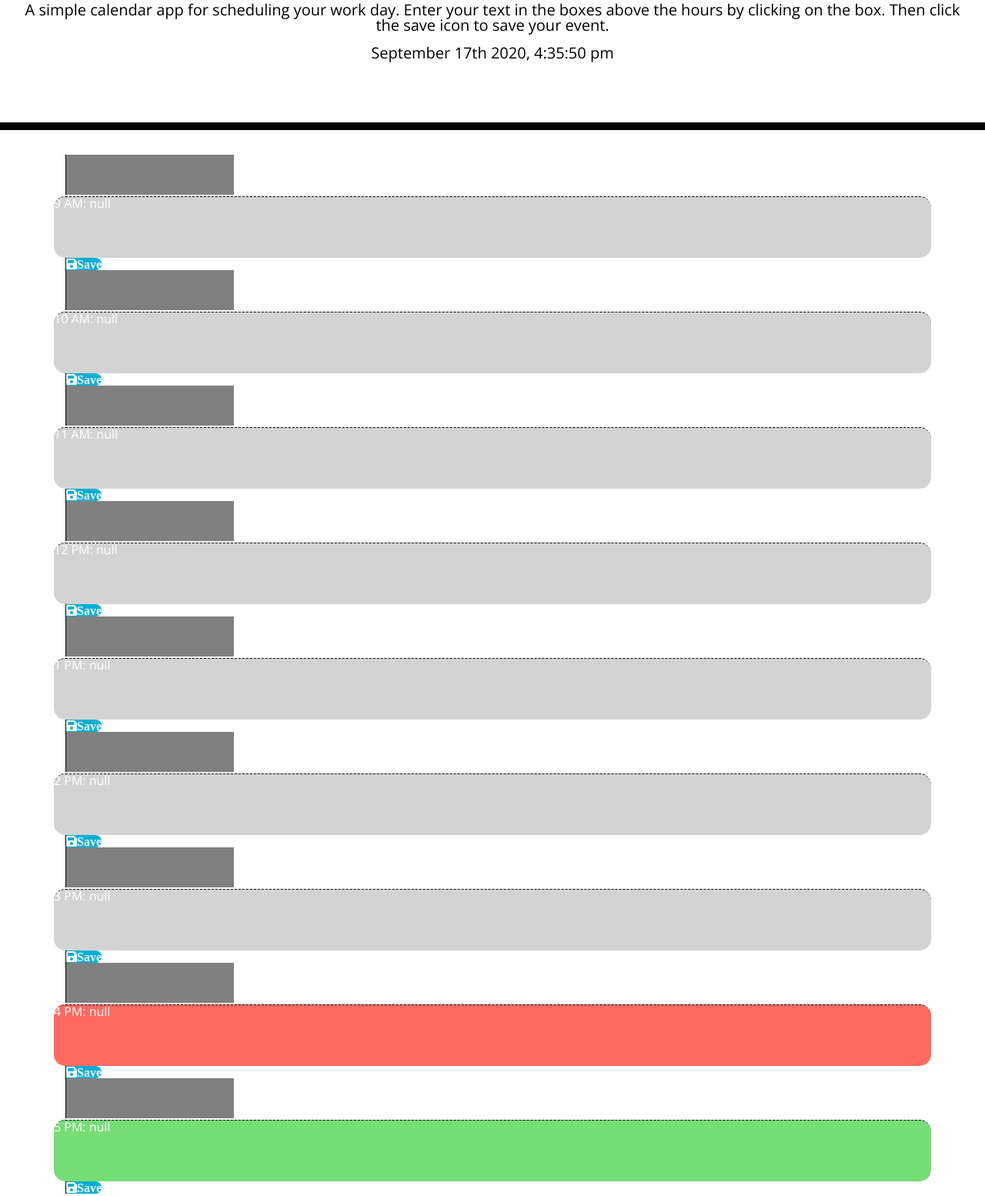
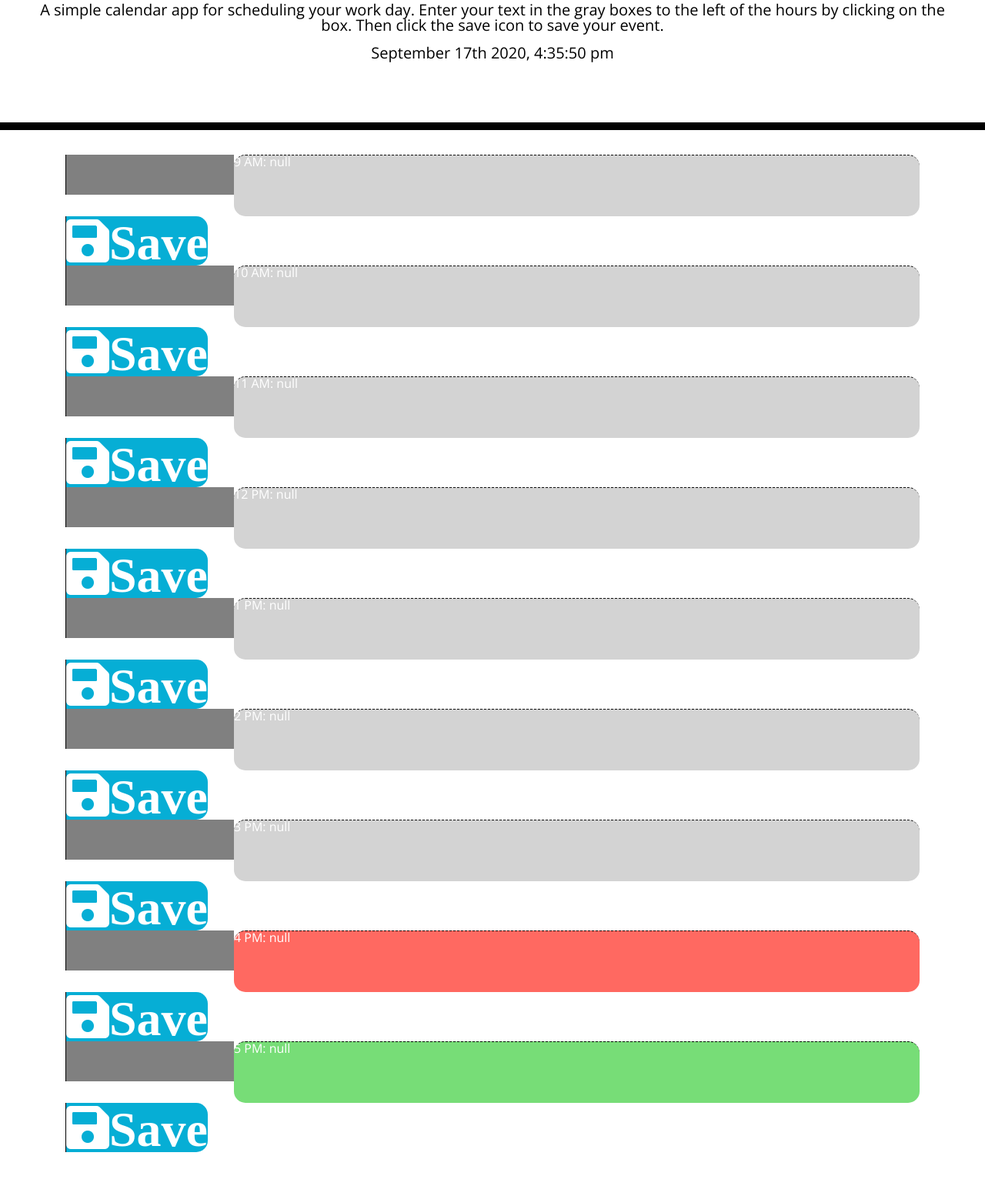
Before and after one commit to Pungry/Day-Planner, a plain HTML site: page index.html in a window 1280 px wide. Shown: the part 155-1709 px from the top of the page at 77% size. After the commit the page ends 1652 px from the top, so only its background shows below. Drawn offline with nearby package versions, Linux system fonts and the light colour scheme.

Commit message:
Wrote the readme a bit, tweaked a little of the styling and content

```diff
--- a/index.html
+++ b/index.html
@@ -25,29 +25,27 @@
   <body>
     <header class="jumbotron">
       <h1 class="display-3">Work Day Scheduler</h1>
-      <p class="lead">A simple calendar app for scheduling your work day. Enter your text in the boxes above the hours by clicking on the box. Then click the save icon to save your event.</p>
+      <p class="lead">A simple calendar app for scheduling your work day. Enter your text in the gray boxes to the left of the hours by clicking on the box. Then click the save icon to save your event.</p>
       <p id="currentDay" class="lead"></p>
     </header>
     <div class="container">
-      <!-- Timeblocks go here -->
-      <!--Code time blocks from 9 to 5, give each a data attribute value of what hour they refer to-->
-      <row><textarea id="9Text"></textarea><span id="9AM" class="time-block hour row description">9 AM</span><i class="fas fa-save saveBtn" id = "9Save">Save</i></row>
+      <row><textarea id="9Text"></textarea><span id="9AM" class="time-block hour row description">9 AM</span><i class="fas fa-save fa-4x saveBtn" id = "9Save">Save</i></row>
       <br>
-      <row><textarea id="10Text"></textarea><span id="10AM" class="time-block hour row description">10 AM</span><i class="fas fa-save saveBtn" id = "10Save">Save</i>
+      <row><textarea id="10Text"></textarea><span id="10AM" class="time-block hour row description">10 AM</span><i class="fas fa-save fa-4x saveBtn" id = "10Save">Save</i>
       <br>
-      <row><textarea id="11Text"></textarea><span id="11AM" class="time-block hour row description">11 AM</span><i class="fas fa-save saveBtn" id = "11Save">Save</i>
+      <row><textarea id="11Text"></textarea><span id="11AM" class="time-block hour row description">11 AM</span><i class="fas fa-save fa-4x saveBtn" id = "11Save">Save</i>
       <br>
-      <row><textarea id="12Text"></textarea><span id="12PM" class="time-block hour row description">12 PM</span><i class="fas fa-save saveBtn" id = "12Save">Save</i>
+      <row><textarea id="12Text"></textarea><span id="12PM" class="time-block hour row description">12 PM</span><i class="fas fa-save fa-4x saveBtn" id = "12Save">Save</i>
       <br>
-      <row><textarea id="1Text"></textarea><span id="1PM" class="time-block hour row description">1 PM</span><i class="fas fa-save saveBtn" id = "1Save">Save</i>
+      <row><textarea id="1Text"></textarea><span id="1PM" class="time-block hour row description">1 PM</span><i class="fas fa-save fa-4x saveBtn" id = "1Save">Save</i>
       <br>
-      <row><textarea id="2Text"></textarea><span id="2PM" class="time-block hour row description">2 PM</span><i class="fas fa-save saveBtn" id = "2Save">Save</i>
+      <row><textarea id="2Text"></textarea><span id="2PM" class="time-block hour row description">2 PM</span><i class="fas fa-save fa-4x saveBtn" id = "2Save">Save</i>
       <br>
-      <row><textarea id="3Text"></textarea><span id="3PM" class="time-block hour row description">3 PM</span><i class="fas fa-save saveBtn" id = "3Save">Save</i>
+      <row><textarea id="3Text"></textarea><span id="3PM" class="time-block hour row description">3 PM</span><i class="fas fa-save fa-4x saveBtn" id = "3Save">Save</i>
       <br>
-      <row><textarea id="4Text"></textarea><span id="4PM" class="time-block hour row description">4 PM</span><i class="fas fa-save saveBtn" id = "4Save">Save</i>
+      <row><textarea id="4Text"></textarea><span id="4PM" class="time-block hour row description">4 PM</span><i class="fas fa-save fa-4x saveBtn" id = "4Save">Save</i>
       <br>
-      <row><textarea id="5Text"></textarea><span id="5PM" class="time-block hour row description">5 PM</span><i class="fas fa-save saveBtn" id = "5Save">Save</i>
+      <row><textarea id="5Text"></textarea><span id="5PM" class="time-block hour row description">5 PM</span><i class="fas fa-save fa-4x saveBtn" id = "5Save">Save</i>
     </div>
 
     <script src="https://code.jquery.com/jquery-3.4.1.min.js"></script>
--- a/style.css
+++ b/style.css
@@ -13,6 +13,7 @@ textarea{
   color: #000000;
   border-left: 1px solid black;
   padding: 10px;
+  float: left;
 }
 
 .jumbotron {
```
Also changed, not shown: Day Planner Screenshot.PNG (added), 1 other file.
